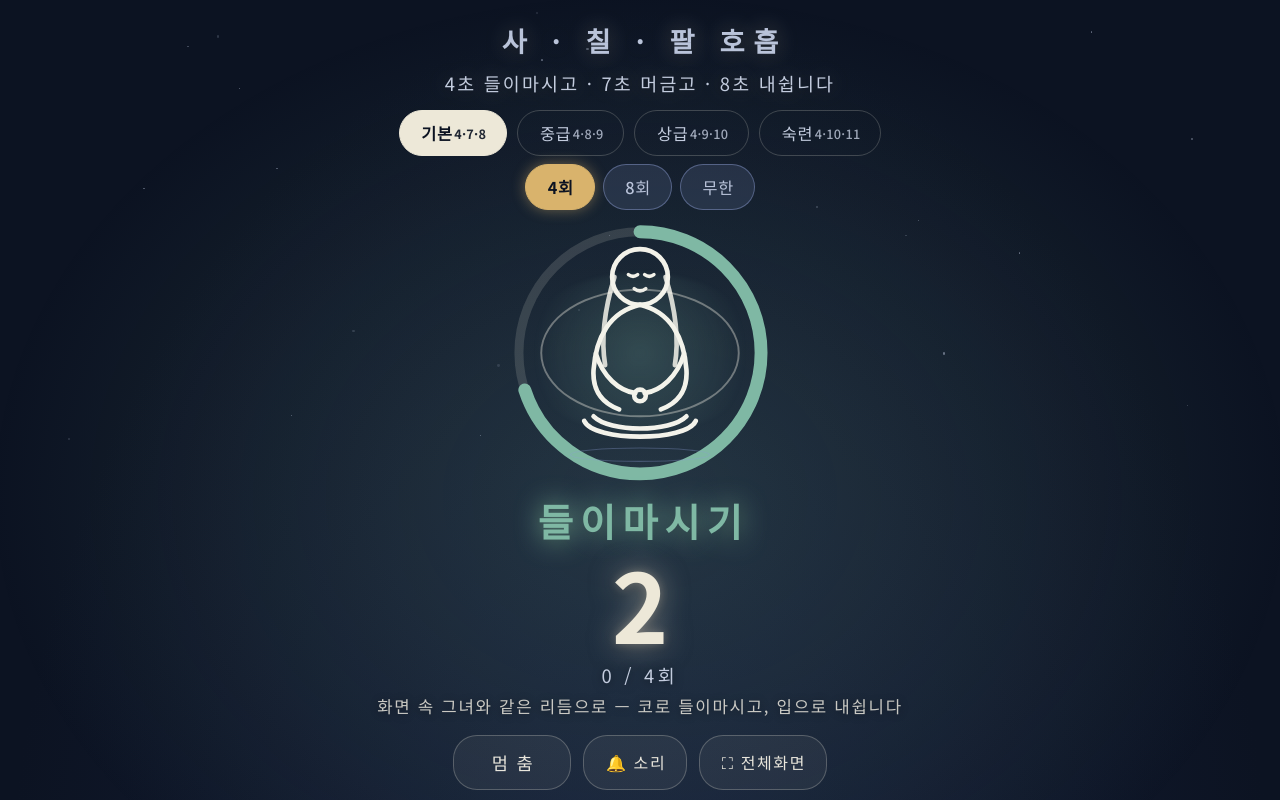
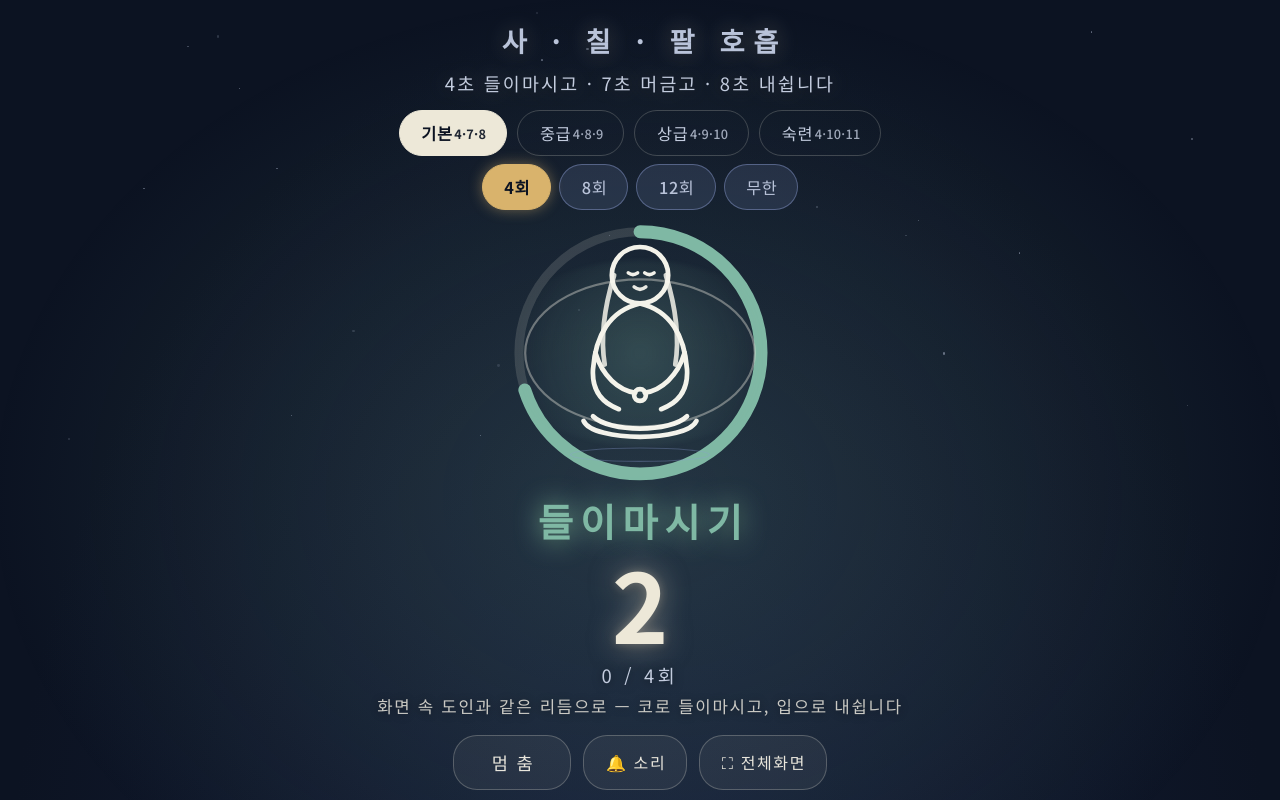
Before and after one commit to mksmile/breath, a plain HTML site: page index.html in a window 1280 px wide. Both pictures are taken after a click on the button "시 작". Drawn offline with Linux system fonts and the light colour scheme; a web font is replaced by a local one.

Commit message:
Add files via upload

```diff
--- a/index.html
+++ b/index.html
@@ -173,6 +173,7 @@
 <div class="goals" id="goals">
   <button class="level-btn goal-btn active" data-g="4">4회</button>
   <button class="level-btn goal-btn" data-g="8">8회</button>
+  <button class="level-btn goal-btn" data-g="12">12회</button>
   <button class="level-btn goal-btn" data-g="0">무한</button>
 </div>
 
@@ -364,8 +365,8 @@
   }
   function clearTint(){ tintA.style.opacity='0'; tintB.style.opacity='0'; }
 
-  const SCALE_MIN=0.72, SCALE_MAX=1.06;
-  const BODY_MIN=1.0, BODY_MAX=1.045;
+  const SCALE_MIN=0.62, SCALE_MAX=1.28;
+  const BODY_MIN=1.0, BODY_MAX=1.06;
   const ease = t => t<.5 ? 2*t*t : 1-Math.pow(-2*t+2,2)/2;
 
   function setVisual(scaleT){
@@ -427,7 +428,7 @@
     acquireWakeLock();
     running=true; cycles=0;
     startBtn.textContent='멈 춤';
-    hint.textContent='화면 속 그녀와 같은 리듬으로 — 코로 들이마시고, 입으로 내쉽니다';
+    hint.textContent='화면 속 도인과 같은 리듬으로 — 코로 들이마시고, 입으로 내쉽니다';
     cycleLabel.textContent = goalCycles>0 ? `0 / ${goalCycles}회` : '';
     enterPhase(0);
     raf=requestAnimationFrame(tick);
```
